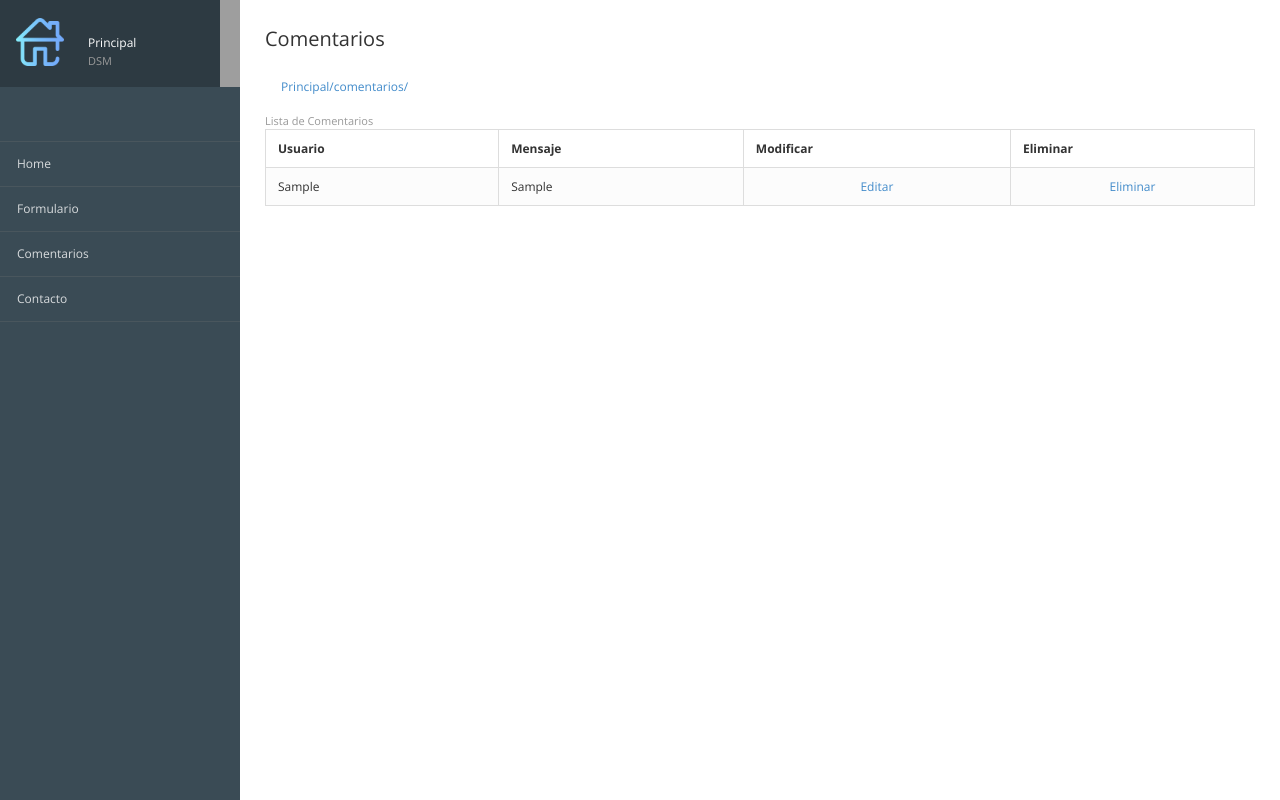
After one commit to AldairGarciaM/Practica, a Django app: page /comentarios/ in a window 1280 px wide. The commit adds this page. Run offline with Django 4.2, Linux system fonts and the light colour scheme; tables that the repository leaves empty hold one stand-in row (values such as "Sample post"); parts of the project's set-up code (start-up, migrations or seed data) failed here and were passed over; some libraries are stand-ins or nearby versions; grey boxes are pictures that could not be loaded.

Commit message:
Agregando proyecto

```diff
--- a/prueba/inicio/templates/inicio/encabezado.html
+++ b/prueba/inicio/templates/inicio/encabezado.html
@@ -75,6 +75,7 @@
 				<ul class="navigation">
                     <li><a href= "{% url 'Principal' %}"> Home </a></li>
                     <li><a href= "{% url 'Formulario' %}"> Formulario </a></li>
+                    <li><a href= "{% url 'Comentarios' %}"> Comentarios </a></li>
                     <li><a href= "{% url 'Contacto' %}"> Contacto </a></li>
 				</ul>
 				<!-- /Fin menú -->
--- a/prueba/prueba/urls.py
+++ b/prueba/prueba/urls.py
@@ -22,9 +22,13 @@ from registros import views as views_registros
 urlpatterns = [
     path('admin/', admin.site.urls),
     path('', views_registros.registros, name="Principal"),
-    path('contacto/', views.contacto, name="Contacto"),
+    path('contacto/', views_registros.contacto, name="Contacto"),
     path('formulario/', views.formulario, name="Formulario"),
     path('ejemplo/', views.ejemplo, name="Ejemplo"),
+    path('registrar/', views_registros.registrar, name="Registrar"),
+    path('comentarios/', views_registros.comentarios, name="Comentarios"),
+    path('eliminarComentario/<int:id>/', views_registros.elimnarComentarios, name="Eliminar"),
+    path('editarComentario/<int:id>/', views_registros.editarComentario, name="Editar" ),
 ]
 
 
--- a/prueba/registros/models.py
+++ b/prueba/registros/models.py
@@ -1,6 +1,8 @@
 from distutils.command.upload import upload
 from turtle import update
+from venv import create
 from django.db import models
+from ckeditor.fields import RichTextField
 
 # Create your models here.
 
@@ -21,3 +23,33 @@ class Alumnos(models.Model): #Definir la estructura de la tabla
 
     def __str__(self):
         return self.nombre
+
+
+class Comentarios(models.Model):
+    id= models.AutoField(primary_key=True, verbose_name="Llave")
+    alumno= models.ForeignKey(Alumnos, on_delete=models.CASCADE,verbose_name="Alumno")
+    created= models.DateTimeField(auto_now_add=True, verbose_name="Registros")
+    coment= RichTextField(verbose_name="Comentario")
+
+    class Meta:
+        verbose_name= "Comentario"
+        verbose_name_plural= "Comentarios"
+        ordering= ["-created"]
+
+    def __str__(self):
+        return self.coment
+
+
+class ComentarioContacto(models.Model):
+    id= models.AutoField(primary_key=True, verbose_name="Clave")
+    usuario= models.TextField(verbose_name="Usaurio")
+    mensaje= models.TextField(verbose_name="Comentario")
+    created= models.DateTimeField(auto_now_add=True, verbose_name="Registros")
+
+    class Meta:
+        verbose_name= "Comentario Contacto"
+        verbose_name_plural= "Comentarios Contactos"
+        ordering= ["-created"]
+
+    def __str__(self):
+        return self.mensaje
--- /dev/null
+++ b/prueba/registros/templates/registros/comantarios.html
@@ -0,0 +1,69 @@
+{% extends "inicio/encabezado.html" %}
+
+<!--Bloque de titulo-->
+{% block titulo %}
+
+    Comentarios
+
+{% endblock %}
+
+<!--Bloque de imagen-->
+{% block imagenes %}
+
+    {% load static %}
+    {% static 'inicio/images/home.png'%}
+
+{% endblock %}
+
+<!--Bloque de texto junto a la imagen-->
+{% block texto %}
+
+	<div class="user-info">
+		Principal <span>DSM</span>
+	</div>
+
+{% endblock %}
+
+{% block cabeza %}
+	<div class="page-header">
+		<div class="page-title">
+			<h3>Comentarios
+		</div>
+	</div>
+{% endblock %}
+
+
+<!--Bloque de contenido-->
+{% block contenido %}
+			<!--Encabezdo -->
+			<div class="page-header">
+				<div class="page-title">
+				    <small>Lista de Comentarios</small></h3>
+				</div>
+			</div>
+			<!-- /Encabezado-->
+
+			<table class="table table-bordered table-striped">
+                <thead>
+                    <tr>
+                        <th>Usuario</th>
+                        <th>Mensaje</th>
+                        <th>Modificar</th>
+                        <th>Eliminar</th
+                    </tr>
+                </thead>
+
+                <tbody>
+                    {% for comenta in comentarios %}
+
+                    <tr>
+                        <td>{{comenta.usuario}}</td>
+                        <td>{{comenta.mensaje}}</td>
+                        <td class="text-center"> <a href="{%url 'Editar' comenta.id%}">Editar</td>
+                        <td class="text-center"><a href="{%url 'Eliminar' comenta.id%}">Eliminar</td>
+                    </tr>
+
+                    {% endfor %}
+                </tbody>
+            </table>
+{% endblock %}
--- a/prueba/registros/templates/registros/principal.html
+++ b/prueba/registros/templates/registros/principal.html
@@ -69,5 +69,4 @@
 					{% endfor %}
 				</tbody>
 			</table>
-
 {% endblock %}
--- a/prueba/registros/views.py
+++ b/prueba/registros/views.py
@@ -1,8 +1,50 @@
 from django.shortcuts import render
-from .models import Alumnos
+from .models import Alumnos, ComentarioContacto
+from .forms import ComentarioContactoForm
+from django.shortcuts import get_object_or_404
+
+
 # Create your views here.
 
 def registros(request):
     alumnos= Alumnos.objects.all()
 
     return render(request, "registros/principal.html", {'alumnos': alumnos})
+
+def comentarios(request):
+    comentarios= ComentarioContacto.objects.all()
+
+    return render(request, "registros/comantarios.html", {'comentarios': comentarios})
+
+
+def contacto(request):
+
+    return render(request,"registros/contacto.html")
+
+
+def registrar(request):
+    if request.method == 'POST':
+        form = ComentarioContactoForm(request.POST)
+        if form.is_valid():
+            form.save()
+            comentarios= ComentarioContacto.objects.all()
+            return render(request, 'registros/comantarios.html', {'comentarios': comentarios})
+    form= ComentarioContactoForm()
+
+    return render(request, 'registros/contacto.html', {'form': form})
+
+
+def elimnarComentarios(request, id, confirmacion= 'registros/confirmarEliminacion.html'):
+    comentario= get_object_or_404(ComentarioContacto, id=id)
+    if request.method=='POST':
+        comentario.delete()
+        comentarios= ComentarioContacto.objects.all()
+        return render(request, "registros/comantarios.html", {'comentarios': comentarios})
+    return render(request, confirmacion, {'object': comentario})
+
+
+
+
+def editarComentario(request,id, editarComentario= 'registros/editarComentario.html'):
+    comentario= get_object_or_404(ComentarioContacto, id=id)
+    return render(request, editarComentario, {'object': comentario})
```
Also changed, not shown: prueba/prueba/settings.py (+14 -0 lines), prueba/registros/admin.py (+19 -0 lines), prueba/registros/forms.py (added, +7 -0 lines), prueba/registros/templates/registros/confirmarEliminacion.html (added, +49 -0 lines), prueba/registros/templates/registros/contacto.html (renamed from prueba/inicio/templates/inicio/contacto.html, +4 -3 lines), prueba/registros/templates/registros/editarComentario.html (added, +66 -0 lines), prueba/registros/migrations/0003_comentarios.py (added), prueba/registros/migrations/0004_alter_comentarios_options_alter_comentarios_coment.py (added), prueba/registros/migrations/0005_comentariocontacto.py (added).
